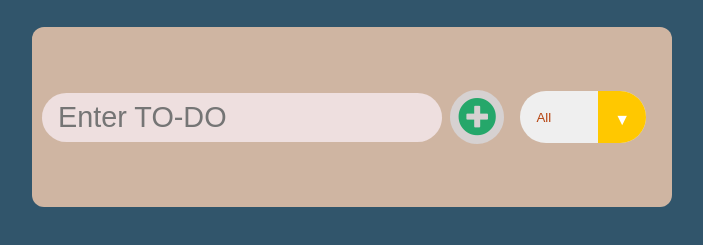
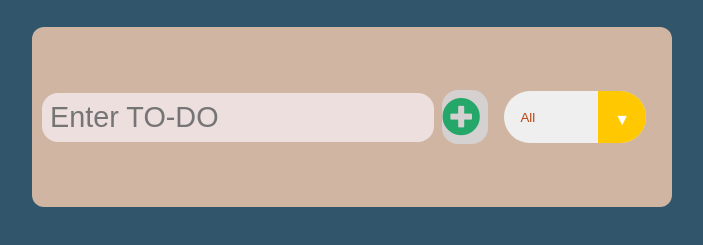
Before and after one commit to JatinIN/To-Do_List, a plain HTML site: page index.html in a window 1280 px wide. Shown: the part 133-378 px from the top of the page, without its empty margins (288-991 px from the left). Drawn offline with Linux system fonts and the light colour scheme.

Commit message:
change in Code

```diff
--- a/index.html
+++ b/index.html
@@ -3,7 +3,7 @@
 <head>
     <meta charset="UTF-8">
     <meta http-equiv="X-UA-Compatible" content="IE=edge">
-    <meta name="viewport" content="width=T, initial-scale=1.0">
+    <meta name="viewport" content="width=device-width, initial-scale=1.0">
      <!-- Google Fonts -->
      <link rel="stylesheet" href="https://fonts.googleapis.com/css?family=Audiowide">  <!-- Header font style -->
      <link rel="stylesheet" href="https://fonts.googleapis.com/css2?family=Poppins&display=swap" >
--- a/script.js
+++ b/script.js
@@ -33,7 +33,7 @@ function addTodo(event) {
     todoInput.value = "";
 }
 
-//Adding Delete
+// Delete Button
 function deleteCheck(e) {
     const item = e.target;
 
--- a/style.css
+++ b/style.css
@@ -9,6 +9,9 @@ body {
     color: white;
     font-family: "Poppins", sans-serif;
     min-height: 100vh;
+    width:100%;
+    min-width:1000px;
+    height:auto;
 
 }
 
@@ -41,11 +44,11 @@ header,form
 
 form input, form button {
     padding: 0.5rem;
-    padding-left: 1rem;
+    padding-left: 0.5rem;
     font-size: 1.8rem;
     border: none;
-    background: rgb(238, 223, 223);
-    border-radius: 2rem;
+    background: rgb(238, 223, 223);/*Sets InputBox bg color*/
+    border-radius: 1rem; /* Sets todo input border radius*/
 }
 
 form button {
@@ -107,8 +110,9 @@ form button:hover {
     background: rgb(255, 200, 0);
 }
 
+/*Delete button*/
 .trash-btn {
-    border-top-right-radius: 1.75rem;
+    /*border-top-right-radius: 1.75rem;*/ /*remove top-right-radius of the delete button*/
     border-bottom-right-radius: 1.75rem;
     background: rgb(171, 171, 171);
 }
@@ -170,7 +174,7 @@ select {
     background: white;
     color: rgb(255, 200, 0);
 }
-Footer
+
 
 
 
```
Also changed, not shown: 1 other file.
